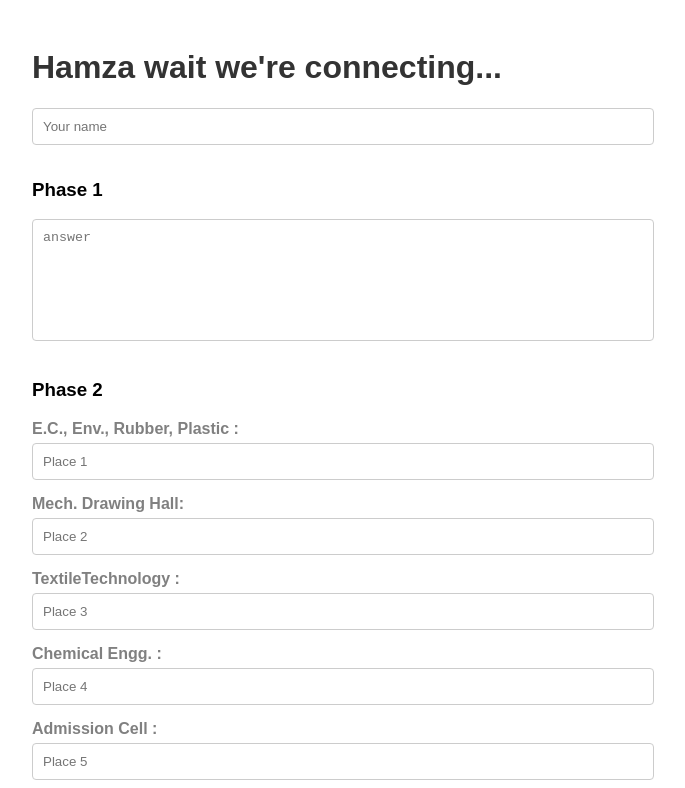
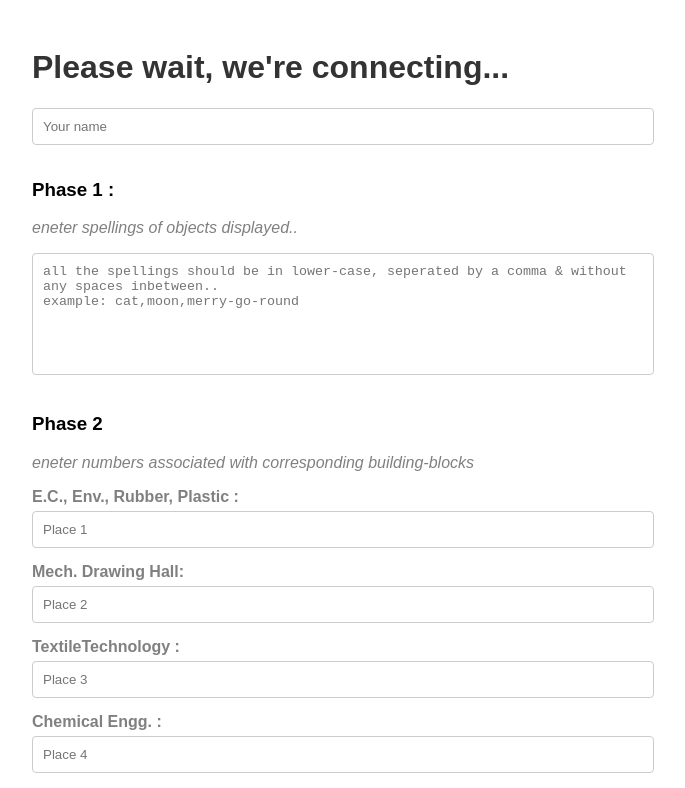
Before and after one commit to Hamzaisongit/Quiz_client, a React (Vite) app: page / in a window 1280 px wide. Shown: the top 788 px of the page, without its empty margins (308-993 px from the left). Built offline with nearby package versions, Linux system fonts and the light colour scheme; no server answers.

Commit message:
final UI update

```diff
--- a/src/Input.css
+++ b/src/Input.css
@@ -11,6 +11,11 @@
   /* Title Styles */
   h1 {
     color: #333;
+  }
+
+  p {
+    color: grey;
+    font-style:italic;
   }
 
   /* Input Styles */
--- a/src/Input.jsx
+++ b/src/Input.jsx
@@ -98,7 +98,7 @@ const Input = ({ socket }) => {
   useEffect(() => {
     socket.on("connect", () => {
       console.log("works here too");
-      setFlag("connected");
+      setFlag("connected, we're good to GO!!");
     });
 
     socket.on("recieved",(data)=>{
@@ -134,7 +134,7 @@ const Input = ({ socket }) => {
     q8: ""
   });
 
-  const [flag, setFlag] = useState("wait we're connecting...");
+  const [flag, setFlag] = useState("Please wait, we're connecting...");
 
   const handleChange = (e) => {
     setInput((p) => {
@@ -176,6 +176,10 @@ const Input = ({ socket }) => {
   };
 
   const handleClick = () => {
+    if(Number(input.name) == 0){
+      window.alert("please enter a valid name!")
+      return
+    }
     scoreCalc(input.answer2, ph2Ans, ph3Ans);
     console.log("hi");
     console.log({
@@ -192,7 +196,7 @@ const Input = ({ socket }) => {
 
   return (
     <div className="container">
-      <h1>Hamza {flag}</h1>
+      <h1>{flag}</h1>
       <input
         placeholder="Your name"
         type="text"
@@ -201,17 +205,18 @@ const Input = ({ socket }) => {
         name="name"
       />
 
-     <h3>Phase 1</h3>
+     <h3>Phase 1 :</h3>
+     <p>eneter spellings of objects displayed..</p>
 
       <textarea
-        placeholder="answer"
+        placeholder={`all the spellings should be in lower-case, seperated by a comma & without any spaces inbetween..\nexample: cat,moon,merry-go-round`}
         onChange={handleChange}
         value={input.answer2}
         name="answer2"
         cols={20}
       />
       <h3>Phase 2</h3>
-
+      <p>eneter numbers associated with corresponding building-blocks</p>
       <div>
         <label>E.C., Env., Rubber, Plastic : </label>
         <input
@@ -324,6 +329,7 @@ const Input = ({ socket }) => {
       </div>
 
       <h3>Phase 3</h3>
+      <p>eneter correct option for the Question in <em>lower-case</em></p>
       <div>
         <label>Q1: </label>
         <input
```
